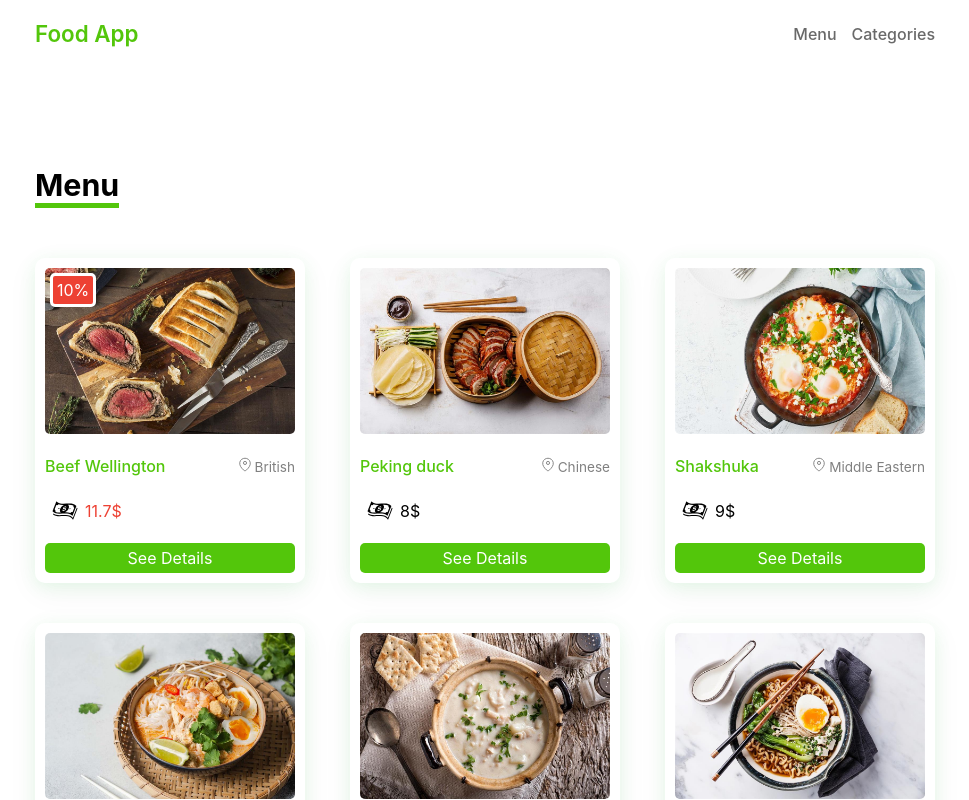
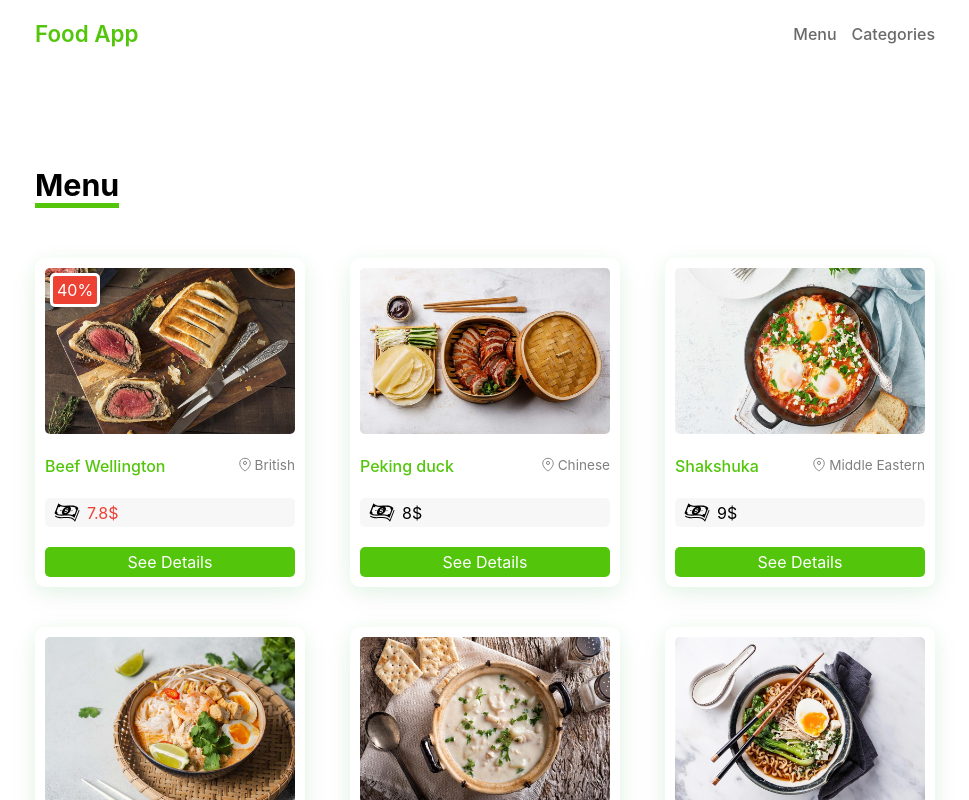
Before and after one commit to amirfrbDev/next-food-app, a Next.js app: page /menu in a window 1280 px wide. Shown: the top 800 px of the page, without its empty margins (155-1124 px from the left). Built offline with nearby package versions, Linux system fonts and the light colour scheme; data requests are answered from the project's data file.

Commit message:
search feature added

```diff
--- a/components/modules/Card.module.css
+++ b/components/modules/Card.module.css
@@ -30,7 +30,15 @@
     font-size: 1rem;
 }
 
+.details div {
+    display: flex;
+    align-items: center;
+}
+
 .price {
+    background-color: #f7f7f7;
+    border-radius: 5px;
+    padding: 2px;
     display: flex;
     justify-content: left !important;
     align-items: center;
--- a/db.json
+++ b/db.json
@@ -4,7 +4,7 @@
       "id": 1,
       "name": "Beef Wellington",
       "price": 13,
-      "discount": 10,
+      "discount": 40,
       "introduction": "A dish that's fallen out of favour and then become popular again more times than we can count, beef Wellington's origins are as unclear as its connection to Arthur Wellesley, 1st Duke of Wellington. Traditionally, it's a beef fillet steak, coated in pâté and mushroom duxelles (an extremely finely chopped mixture of mushrooms, shallots and herbs), wrapped in puff pastry, then baked. Its modern-day popularity is largely thanks to Gordon Ramsay who's made it one of his signature dishes.",
       "details": [
         { "Cuisine": "British" },
--- a/pages/categories/index.jsx
+++ b/pages/categories/index.jsx
@@ -3,7 +3,7 @@ import CategoriesPage from '../../components/templates/CategoriesPage'
 
 function Categories({foods}) {
   console.log(foods)
-  return <CategoriesPage {...foods} />
+  return <CategoriesPage foods={foods} />
 }
 
 export default Categories
@@ -18,7 +18,7 @@ export async function getServerSideProps({ query: { difficulty, time } }) {
   const filteredData = data.filter(food => {
 
     const difficultyResult = food.details.filter(detail =>
-      detail.Difficulty && detail.Difficulty.toLowerCase() === difficulty.toLowerCase()
+      detail.Difficulty && detail.Difficulty?.toLowerCase() === difficulty?.toLowerCase()
     );
 
     const timeResult = food.details.filter(detail => {
```
Also changed, not shown: components/templates/CategoriesPage.jsx (+19 -6 lines).
